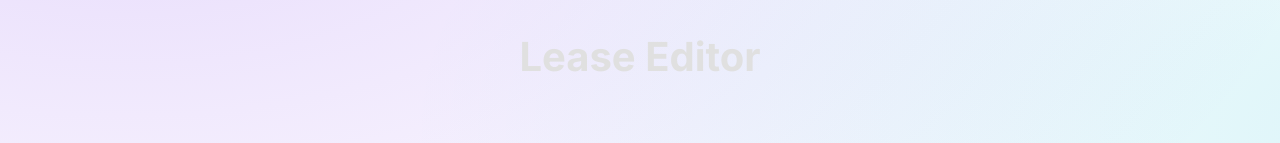
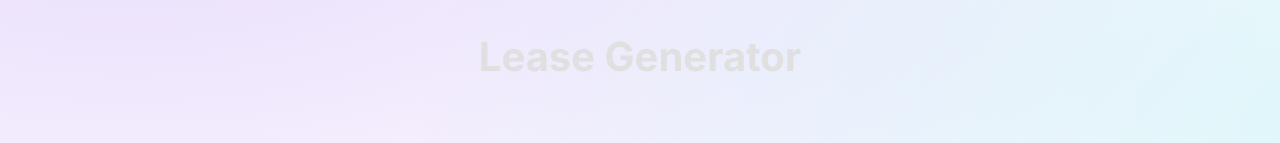
Before and after one commit to kevincauto/kevincauto-portfolio, a Next.js app: page /lease-editor in a window 1280 px wide. Shown: the top 143 px of the page. Built offline with nearby package versions, Linux system fonts and the light colour scheme.

Commit message:
fix: Update title in Lease Editor page to reflect accurate functionality as Lease Generator, enhancing clarity for users

```diff
--- a/src/app/lease-editor/page.tsx
+++ b/src/app/lease-editor/page.tsx
@@ -4,7 +4,7 @@ import styles from './page.module.css';
 export default function LeaseEditorPage() {
   return (
     <div className={styles.container}>
-      <h1 className={styles.title}>Lease Editor</h1>
+      <h1 className={styles.title}>Lease Generator</h1>
       <LeaseEditorForm />
     </div>
   );
```
